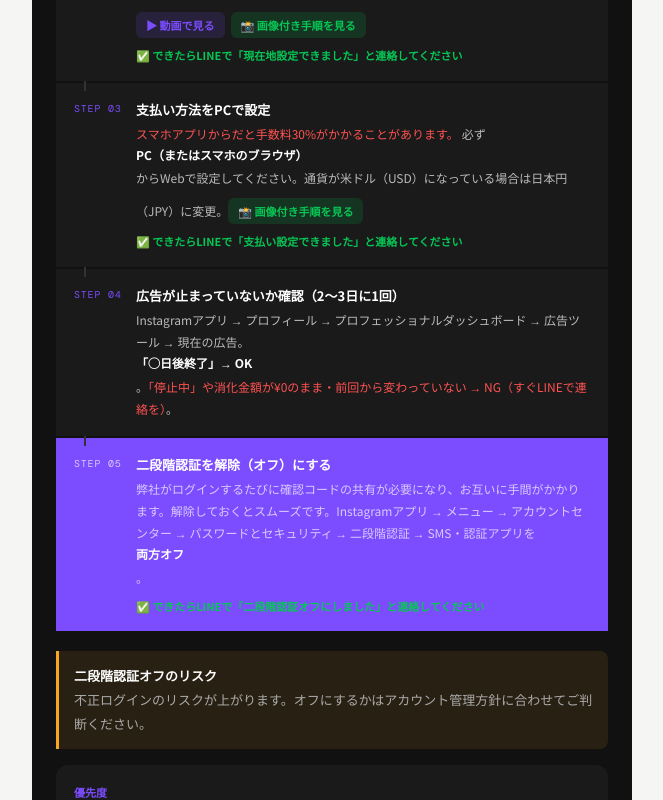
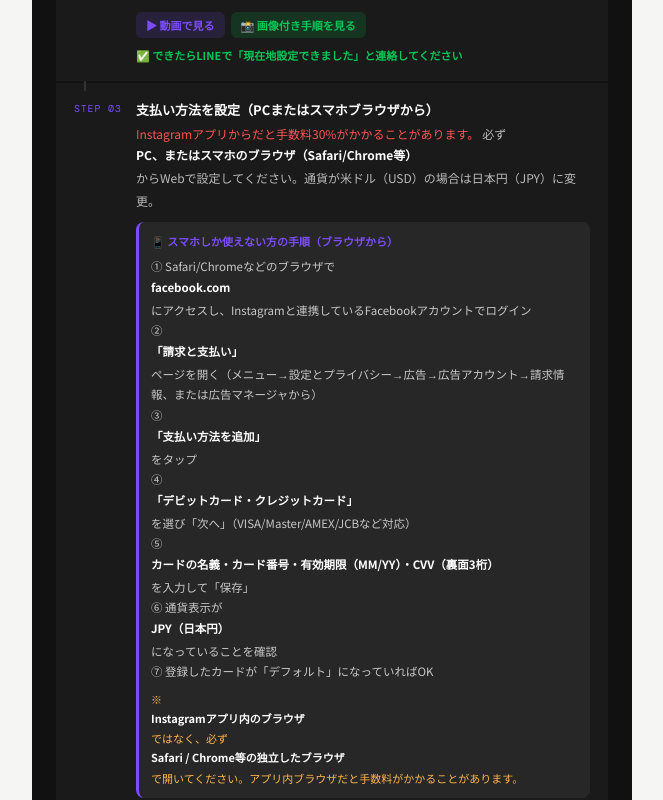
Before and after one commit to shittoruad-gif/ig-ad-guide, a Next.js app: page / in a window 1280 px wide. Shown: the part 3285-4085 px from the top of the page, without its empty margins (308-971 px from the left). Built offline with nearby package versions, Linux system fonts and the light colour scheme.

Commit message:
S3: 支払い設定にスマホブラウザ手順を追加（PCがない方向け）

```diff
--- a/src/components/slides/S3.tsx
+++ b/src/components/slides/S3.tsx
@@ -31,9 +31,26 @@
         <div className="flow-step">
           <div className="flow-num">STEP 03</div>
           <div className="flow-text">
-            <strong>支払い方法をPCで設定</strong>
-            <span style={{ fontSize: "12px", color: "#FF5252" }}>スマホアプリからだと手数料30%がかかることがあります。</span>{" "}
-            <span style={{ fontSize: "12px", color: "rgba(255,255,255,.7)" }}>必ず<strong style={{ color: "white" }}>PC（またはスマホのブラウザ）</strong>からWebで設定してください。通貨が米ドル（USD）になっている場合は日本円（JPY）に変更。</span>
+            <strong>支払い方法を設定（PCまたはスマホブラウザから）</strong>
+            <span style={{ fontSize: "12px", color: "#FF5252" }}>Instagramアプリからだと手数料30%がかかることがあります。</span>{" "}
+            <span style={{ fontSize: "12px", color: "rgba(255,255,255,.7)" }}>必ず<strong style={{ color: "white" }}>PC、またはスマホのブラウザ（Safari/Chrome等）</strong>からWebで設定してください。通貨が米ドル（USD）の場合は日本円（JPY）に変更。</span>
+
+            <span style={{ display: "block", marginTop: "10px", padding: "10px 12px", background: "rgba(255,255,255,.06)", borderRadius: "8px", borderLeft: "3px solid var(--accent)" }}>
+              <span style={{ display: "block", fontSize: "11px", fontWeight: 700, color: "var(--accent)", marginBottom: "6px" }}>📱 スマホしか使えない方の手順（ブラウザから）</span>
+              <span style={{ display: "block", fontSize: "11.5px", color: "rgba(255,255,255,.75)", lineHeight: 1.8 }}>
+                ① Safari/Chromeなどのブラウザで <strong style={{ color: "white" }}>facebook.com</strong> にアクセスし、Instagramと連携しているFacebookアカウントでログイン<br />
+                ② <strong style={{ color: "white" }}>「請求と支払い」</strong>ページを開く（メニュー→設定とプライバシー→広告→広告アカウント→請求情報、または広告マネージャから）<br />
+                ③ <strong style={{ color: "white" }}>「支払い方法を追加」</strong>をタップ<br />
+                ④ <strong style={{ color: "white" }}>「デビットカード・クレジットカード」</strong>を選び「次へ」（VISA/Master/AMEX/JCBなど対応）<br />
+                ⑤ <strong style={{ color: "white" }}>カードの名義・カード番号・有効期限（MM/YY）・CVV（裏面3桁）</strong>を入力して「保存」<br />
+                ⑥ 通貨表示が <strong style={{ color: "white" }}>JPY（日本円）</strong>になっていることを確認<br />
+                ⑦ 登録したカードが「デフォルト」になっていればOK
+              </span>
+              <span style={{ display: "block", marginTop: "8px", fontSize: "11px", color: "#FFB74D" }}>
+                ※ <strong>Instagramアプリ内のブラウザ</strong>ではなく、必ず<strong>Safari / Chrome等の独立したブラウザ</strong>で開いてください。アプリ内ブラウザだと手数料がかかることがあります。
+              </span>
+            </span>
+
             <a href="https://purring-tricorne-930.notion.site/1d8a85b685b680f5bddcee62577c2eeb" target="_blank" rel="noopener noreferrer" style={{ display: "inline-flex", alignItems: "center", gap: "4px", marginTop: "8px", fontSize: "11px", color: "var(--green)", fontWeight: 700, textDecoration: "none", background: "rgba(6,199,85,.15)", padding: "4px 10px", borderRadius: "6px" }}>{"📸 画像付き手順を見る"}</a>
             <span style={{ display: "block", marginTop: "8px", fontSize: "11px", color: "var(--green)", fontWeight: 700 }}>{"✅ できたらLINEで「支払い設定できました」と連絡してください"}</span>
           </div>
```
